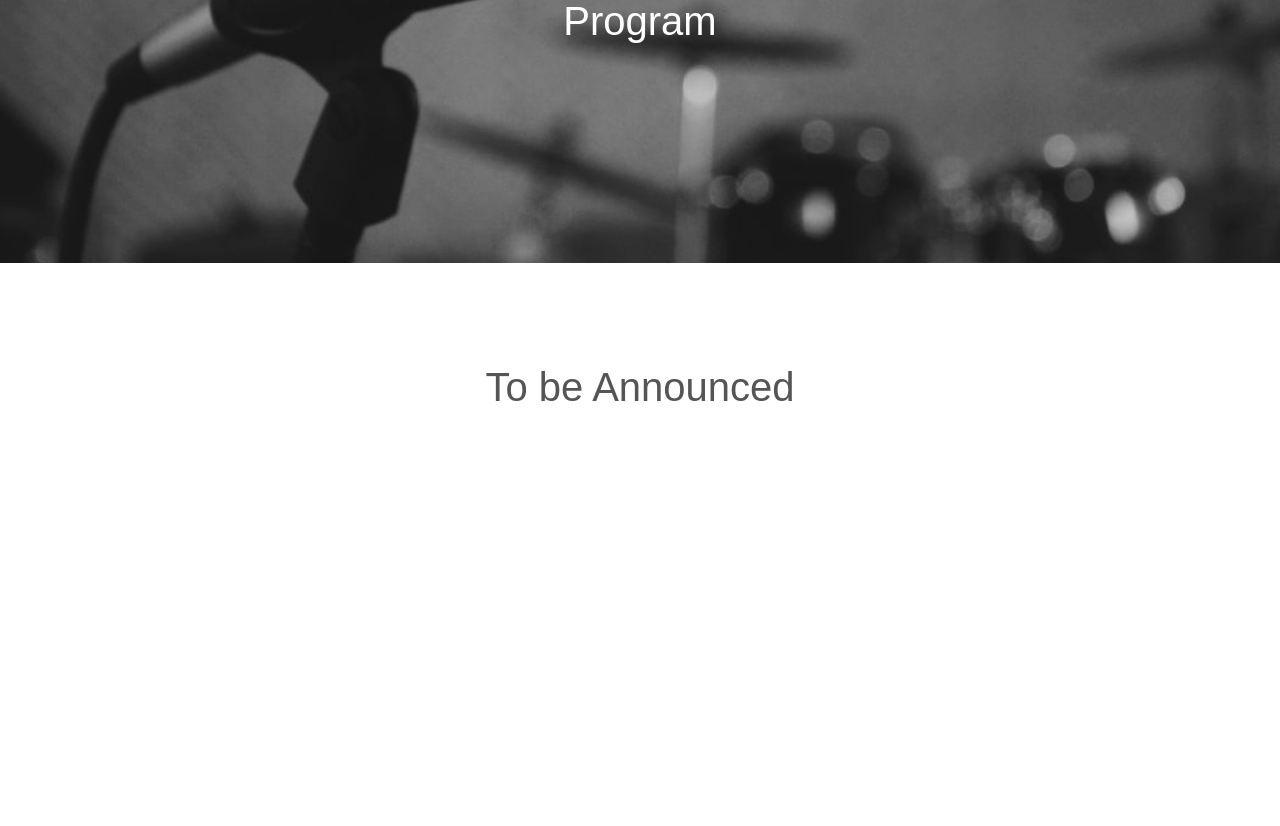
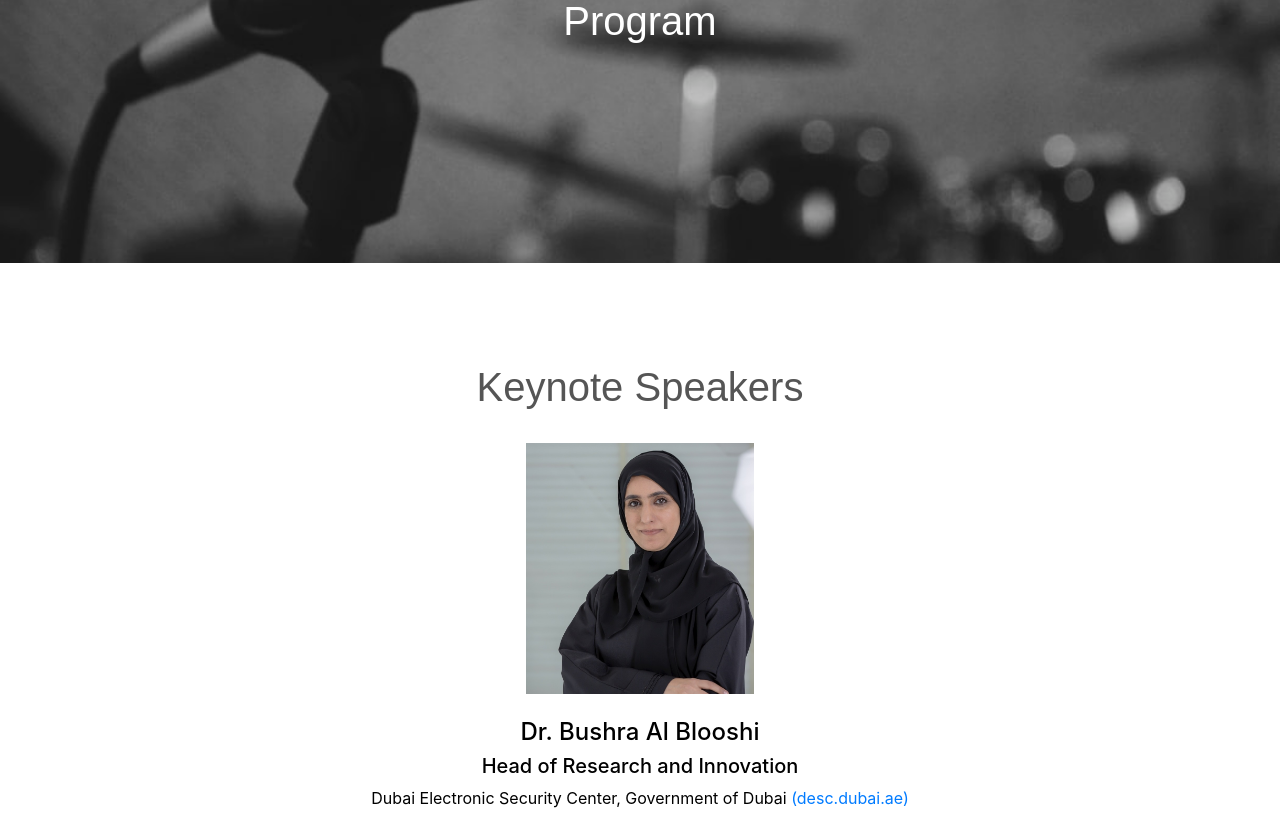
Before and after one commit to alisolehria/ICACS-site, a React (Create React App) app: page /program in a window 1280 px wide. Shown: the part 238-1064 px from the top of the page. Before the commit the page ends 800 px from the top, so only its background shows below. Built offline with nearby package versions, Linux system fonts and the light colour scheme; what google-maps-react would draw is missing.

Commit message:
added key note

```diff
--- a/src/Program.js
+++ b/src/Program.js
@@ -1,9 +1,10 @@
 import React from 'react';
 import PageCarousel from './PageCarousel';
+import keyNote from './assets/keynote.png';
 class Program extends React.Component {
 
     componentDidMount() {
-      document.title = "Important Dates";
+      document.title = "Program";
     }
     render(){
       return (
@@ -12,7 +13,20 @@ class Program extends React.Component {
 
              <div class="container">
   <div id = "call" class = "callPapers">
-          <h1>To be Announced</h1>
+          <h1>Keynote Speakers</h1>
+          <br/>
+          <div class="row">
+
+          <img class="mx-auto d-block" src={keyNote} alt="Keynote Speaker"  width="20%" heigh="20%" />
+          </div>
+          <br/>
+
+          <div class="text-center">
+        <h4>Dr. Bushra Al Blooshi</h4>
+        <h5>Head of Research and Innovation</h5>
+        <p>Dubai Electronic Security Center, Government of Dubai <a href="https://desc.dubai.ae" target="_blank">(desc.dubai.ae)</a></p>
+          </div>
+
     </div></div>
 
         </div>
--- a/src/Registration.js
+++ b/src/Registration.js
@@ -14,8 +14,9 @@ class Registration extends React.Component {
   <div id = "call" class = "callPapers">
 
 
+        </div>
 <div class = "row">
-    <h3>Fees</h3>
+    <h1>Fees</h1>
     </div>
     <ul>
         <li>USD0 (FREE) for academcis and students </li>
@@ -23,7 +24,6 @@ class Registration extends React.Component {
     </ul>
     </div></div>
 
-        </div>
 
 
         );
```
Also changed, not shown: src/assets/keynote.png (added).
